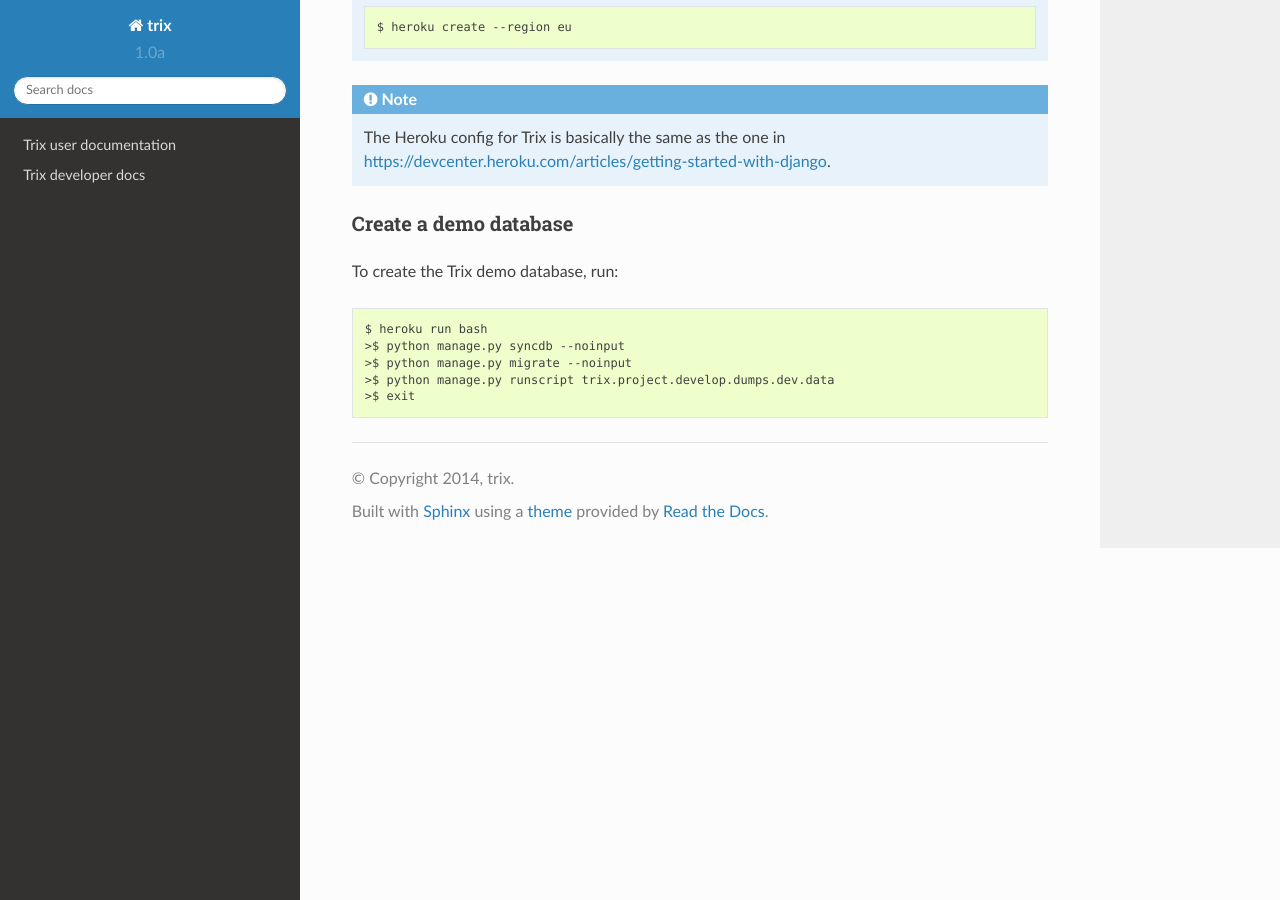
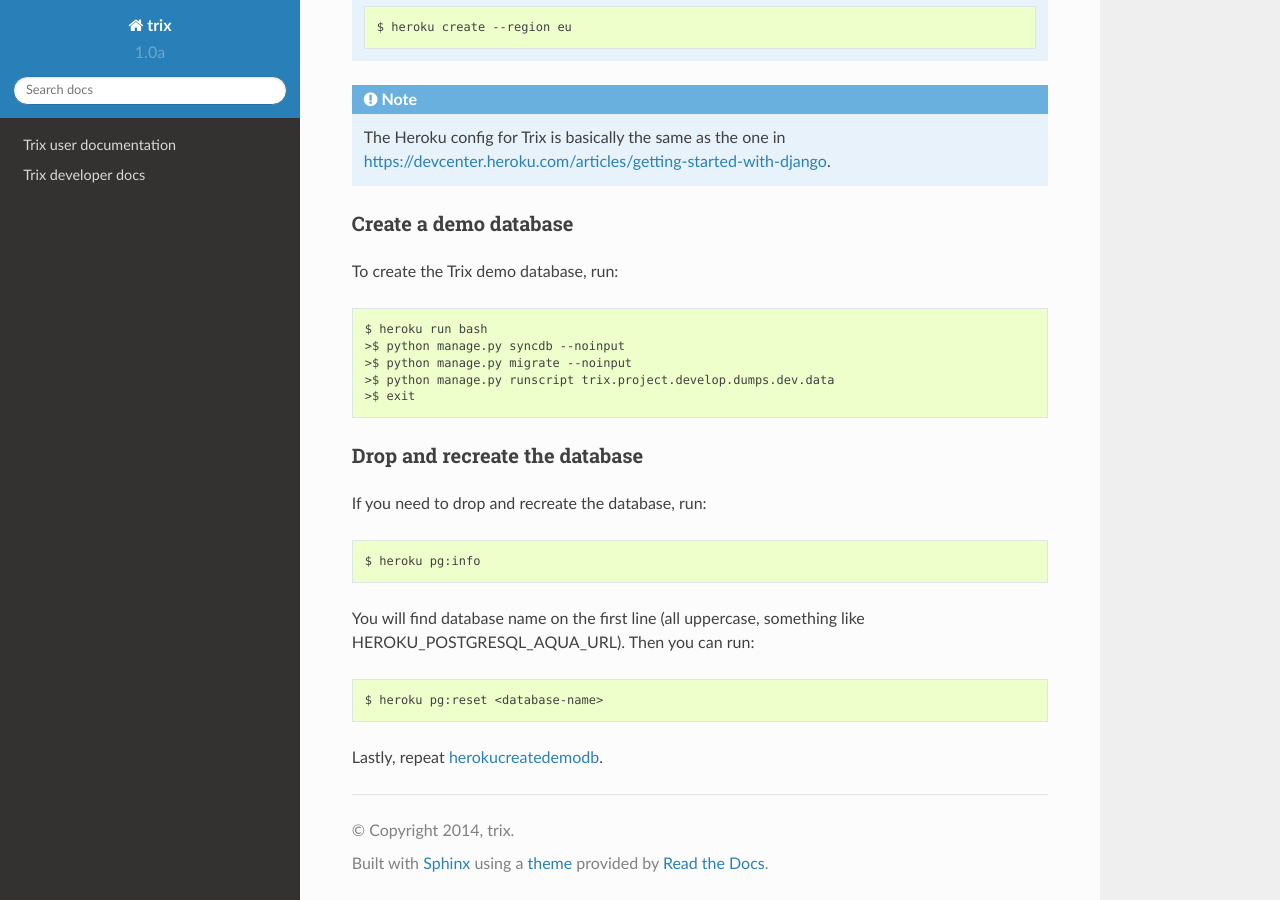
Before and after one commit to devilry/trix2, a Sphinx documentation site: the page built from docs/sysadmin/heroku.rst, in a window 1280 px wide and 900 px high, scrolled down 834 px. Built offline with Sphinx 7.4.7 and the Read the Docs theme 2.0.0, drawn with Linux system fonts in a browser that asks for light colours; pages that are not in the unit, such as notebooks, are missing from menus.

Commit message:
docs: Documented how to reset db on heroku.

```diff
--- a/docs/sysadmin/heroku.rst
+++ b/docs/sysadmin/heroku.rst
@@ -43,6 +43,8 @@ Next, create the heroku instance. We have configured everything for Heroku, so a
     in https://devcenter.heroku.com/articles/getting-started-with-django.
 
 
+.. _herokucreatedemodb:
+
 Create a demo database
 ======================
 To create the Trix demo database, run::
@@ -52,3 +54,16 @@ To create the Trix demo database, run::
     >$ python manage.py migrate --noinput
     >$ python manage.py runscript trix.project.develop.dumps.dev.data
     >$ exit
+
+
+Drop and recreate the database
+==============================
+If you need to drop and recreate the database, run::
+
+    $ heroku pg:info
+
+You will find database name on the first line (all uppercase, something like HEROKU_POSTGRESQL_AQUA_URL). Then you can run::
+
+    $ heroku pg:reset <database-name>
+
+Lastly, repeat herokucreatedemodb_.
```
